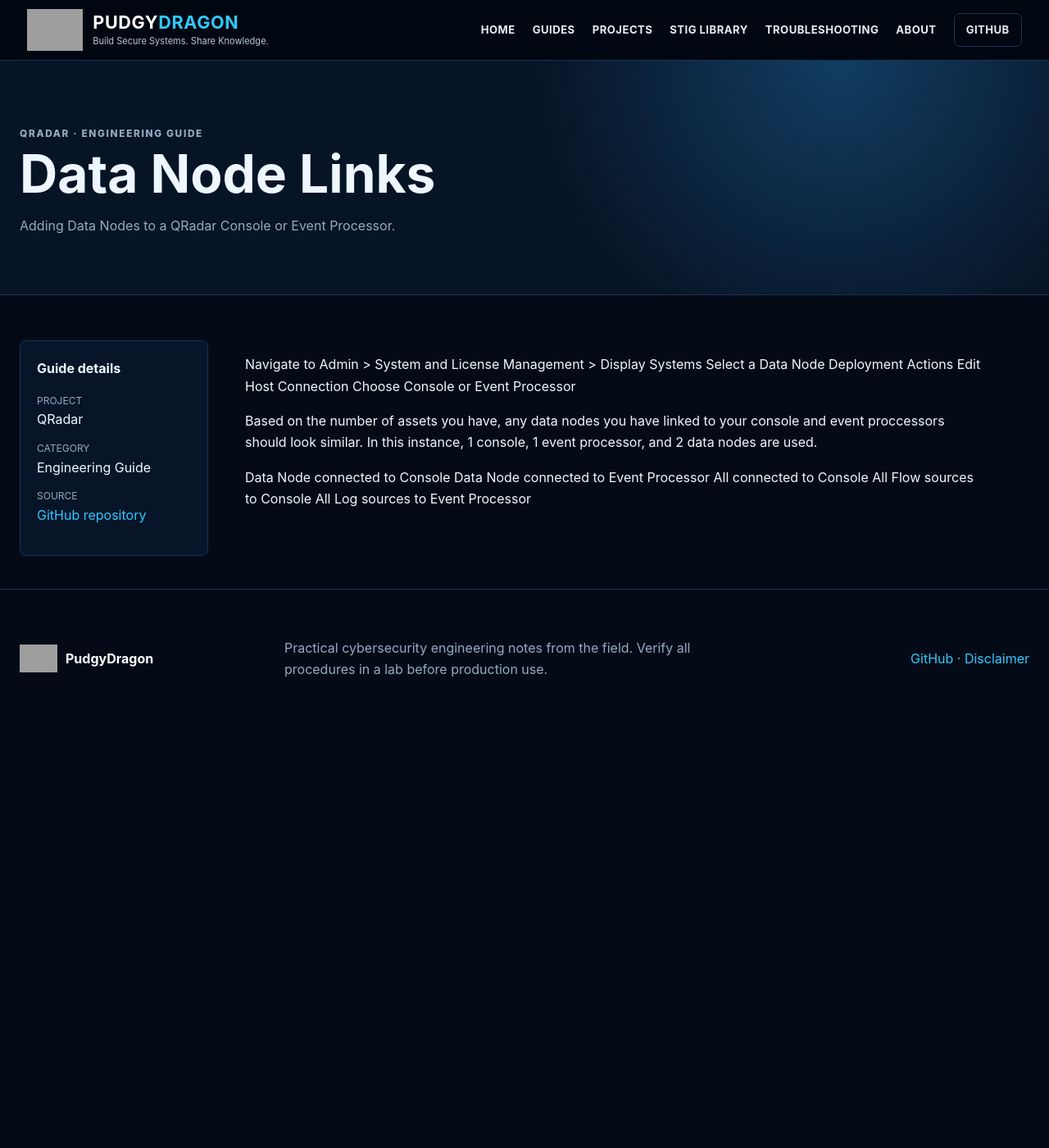
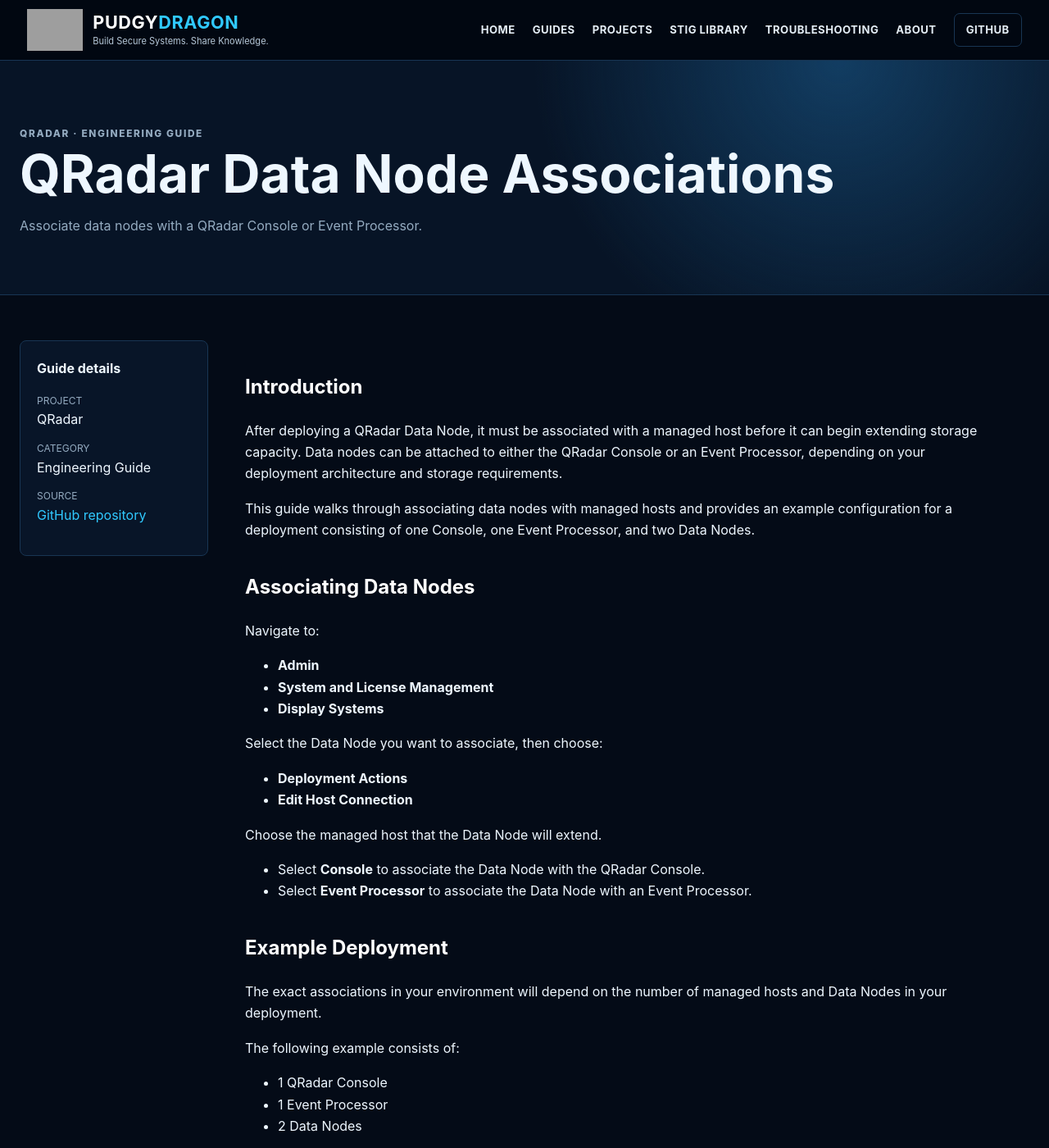
Before and after one commit to PudgyDragon/pudgydragon.github.io, a Jekyll site: the page built from _guides/qradar-guides-data-node-links.md, in a window 1280 px wide and 1400 px high. Shown: the whole window at 82% size. Built offline with Jekyll 4.4.1, drawn with Linux system fonts in a browser that asks for light colours; some of the changed text lies outside the part shown; grey boxes are pictures that could not be loaded.

Commit message:
Update qradar-guides-data-node-links.md

```diff
--- a/_guides/qradar-guides-data-node-links.md
+++ b/_guides/qradar-guides-data-node-links.md
@@ -1,23 +1,53 @@
 ---
-title: "Data Node Links"
+title: "QRadar Data Node Associations"
 project: "QRadar"
 category: "Engineering Guide"
-description: "Adding Data Nodes to a QRadar Console or Event Processor."
+description: "Associate data nodes with a QRadar Console or Event Processor."
 source_url: "https://github.com/PudgyDragon/QRadar/blob/main/Guides/Data%20Node%20Links"
 ---
 
+## Introduction
 
-Navigate to Admin > System and License Management > Display Systems
-Select a Data Node
-Deployment Actions
-Edit Host Connection
-Choose Console or Event Processor
+After deploying a QRadar Data Node, it must be associated with a managed host before it can begin extending storage capacity. Data nodes can be attached to either the QRadar Console or an Event Processor, depending on your deployment architecture and storage requirements.
 
-Based on the number of assets you have, any data nodes you have linked to your console and event proccessors should look similar.
-In this instance, 1 console, 1 event processor, and 2 data nodes are used.
+This guide walks through associating data nodes with managed hosts and provides an example configuration for a deployment consisting of one Console, one Event Processor, and two Data Nodes.
 
-Data Node connected to Console
-Data Node connected to Event Processor
-All connected to Console
-All Flow sources to Console
-All Log sources to Event Processor
+## Associating Data Nodes
+
+Navigate to:
+
+- **Admin**
+- **System and License Management**
+- **Display Systems**
+
+Select the Data Node you want to associate, then choose:
+
+- **Deployment Actions**
+- **Edit Host Connection**
+
+Choose the managed host that the Data Node will extend.
+
+- Select **Console** to associate the Data Node with the QRadar Console.
+- Select **Event Processor** to associate the Data Node with an Event Processor.
+
+## Example Deployment
+
+The exact associations in your environment will depend on the number of managed hosts and Data Nodes in your deployment.
+
+The following example consists of:
+
+- 1 QRadar Console
+- 1 Event Processor
+- 2 Data Nodes
+
+| Managed Host | Associated Data Node |
+|--------------|----------------------|
+| Console | Data Node 1 |
+| Event Processor | Data Node 2 |
+
+In this example:
+
+- Data Node 1 extends storage for the QRadar Console.
+- Data Node 2 extends storage for the Event Processor.
+- Flow sources remain connected to the Console.
+- Log sources remain connected to the Event Processor.
```
